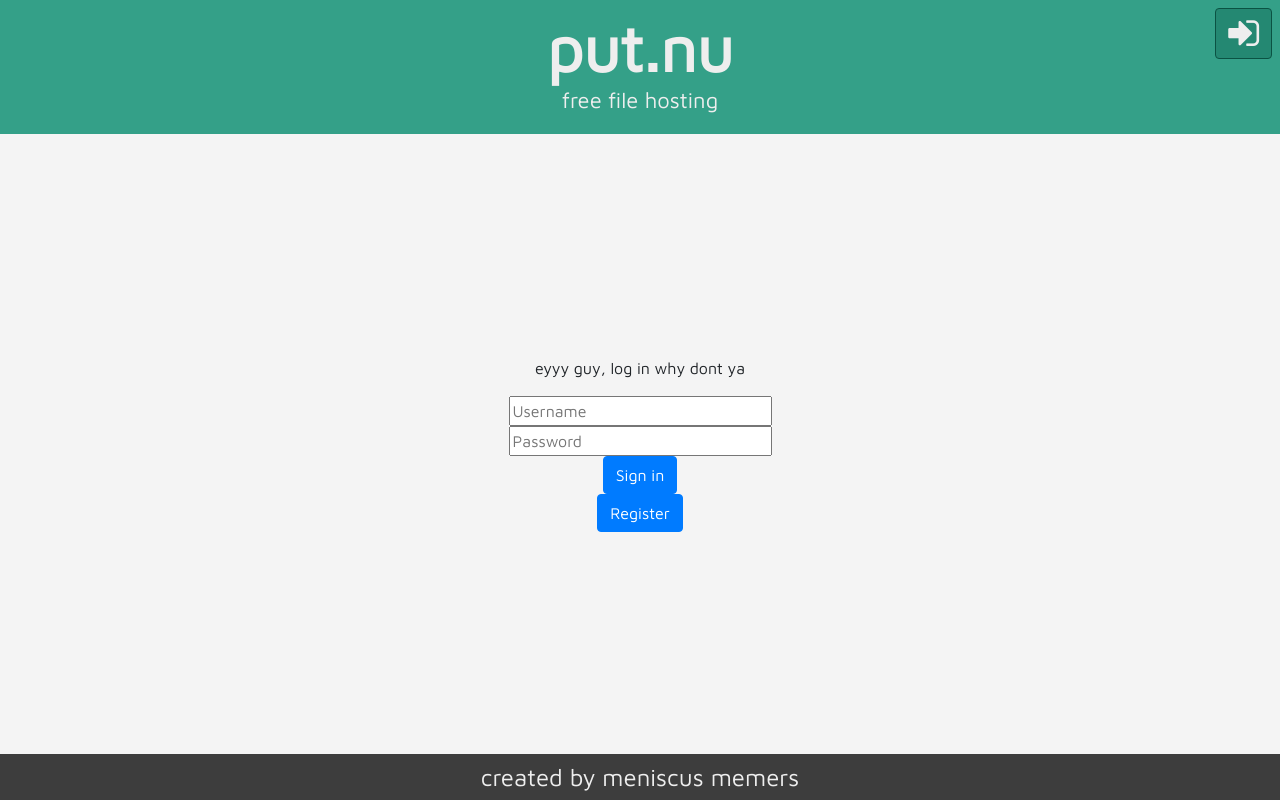
After one commit to cory2067/put.nu, a Flask app: page /account in a window 1280 px wide. The commit adds this page. Run offline with Flask 2, Linux system fonts and the light colour scheme; some libraries are stand-ins or nearby versions.

Commit message:
Add login system, consolidate templates, add gitignore

```diff
--- a/app.py
+++ b/app.py
@@ -1,26 +1,116 @@
-from flask import Flask, abort, send_from_directory, redirect, render_template
+from flask import Flask, abort, send_from_directory, redirect, render_template, url_for, flash, request
+import flask_login
 import os
+import sqlite3 # If we get a real user base we should migrate to Postgres.
+from passlib.hash import pbkdf2_sha256
+
 
 app = Flask(__name__)
+# TODO: before release change secret key to an environment variable (and different value)
+app.config['SECRET_KEY'] = '\x9d\xbc]\xda\xda\x94\x9fs\x8f\x1b)#\xa8C\xecW\xfdC,%v\x1e\x0f\xd7'
 
 STORAGE_PATH = 'files'
 
+# Login manager init
+login_manager = flask_login.LoginManager()
+login_manager.init_app(app)
+
+class User(flask_login.UserMixin):
+	pass
+
+@login_manager.user_loader
+def user_loader(username):
+	user = User()
+	user.id = username
+	return user
+
+def logged_in():
+	if not flask_login.current_user.is_anonymous:
+		return True
+	return False
+
+
+# DB init
+conn = sqlite3.connect('putnu.db')
+c = conn.cursor()
+try:
+	c.execute('SELECT * FROM users')
+except sqlite3.OperationalError as e:
+	if 'no such table: users' in str(e):
+		print('Users table does not exist. Creating users table.')
+		c.execute('CREATE TABLE users(username TEXT, email TEXT, password TEXT)')
+		conn.commit()
+	else:
+		raise e
+conn.close()
+
+
 @app.route("/")
 def index():
-    return render_template('index.html')
+	print(url_for('login'))
+	return render_template('index.html', logged_in=logged_in())
 
 @app.route("/<path>")
 def fetch(path):
-    if not os.path.isfile(os.path.join(STORAGE_PATH, path)):
-        return resolve_link(path) #if not a file, try to resolve as shortened link
+	if not os.path.isfile(os.path.join(STORAGE_PATH, path)):
+		return resolve_link(path) #if not a file, try to resolve as shortened link
 
-    return send_from_directory(STORAGE_PATH, path)
+	return send_from_directory(STORAGE_PATH, path)
+
+@app.route('/account')
+def account():
+	if logged_in():
+		return render_template('index.html', logged_in=logged_in()) # Add account page later
+	return render_template('login.html')
+
+@app.route('/create_account', methods = ['POST'])
+def create_account():
+	with sqlite3.connect('putnu.db') as conn:
+		c = conn.cursor()
+		try:
+			email = request.form['email']
+		except KeyError:
+			email = ''
+		username = request.form['username']
+		password = request.form['password']
+		password2 = request.form['password2']
+
+		hashed_pass = pbkdf2_sha256.encrypt(password)
+
+		c.execute('INSERT INTO users VALUES (?, ?, ?)', [username, email, hashed_pass])
+		conn.commit()
+	flash('Account created!')
+	return redirect(url_for('account'))
+
+@app.route('/login', methods = ['POST'])
+def login():
+	with sqlite3.connect('putnu.db') as conn:
+		c = conn.cursor()
+		username = request.form['username']
+		password = request.form['password']
+
+		c.execute("SELECT password FROM users WHERE username = ?", [username])
+		hashed_pass = c.fetchone()
+
+		try:
+			if pbkdf2_sha256.verify(password, hashed_pass[0]):
+				user = User()
+				user.id = username
+				flask_login.login_user(user)
+				flash('Logged in successfully!')
+				return redirect(url_for('account'))
+			else:
+				flash('Incorrect username or password')
+				return redirect(url_for('account'))
+		except TypeError:
+			flash('Account does not exist')
+			return redirect(url_for('account'))
 
 def resolve_link(url): # link shortening
-    shortened = {'zucc': 'https://facebook.com'} #use a real db for this
-    if url in shortened:
-        return redirect(shortened[url])
-    abort(404)
+	shortened = {'zucc': 'https://facebook.com'} #use a real db for this
+	if url in shortened:
+		return redirect(shortened[url])
+	abort(404)
 
 if __name__ == "__main__":
-    app.run(host='127.0.0.1', port=8000)
+	app.run(host='127.0.0.1', port=8000)
--- /dev/null
+++ b/templates/layout.html
@@ -0,0 +1,68 @@
+<!DOCTYPE html>
+<html>
+<head>
+	<title>put.nu</title>
+	<meta charset="utf-8">
+    <meta name="viewport" content="width=device-width, initial-scale=1">
+	<meta name="theme-color" content="#34A088">
+	<meta name="description" content="Free file hosting and URL shortener.">
+	<meta name="keywords" content="hosting, file hosting, URL shortener, paste, upload">
+	<link rel="stylesheet" href="https://maxcdn.bootstrapcdn.com/bootstrap/4.0.0/css/bootstrap.min.css" crossorigin="anonymous">
+	<link rel="stylesheet" href="https://maxcdn.bootstrapcdn.com/font-awesome/4.7.0/css/font-awesome.min.css">
+	<link href='https://fonts.googleapis.com/css?family=Maven+Pro' rel='stylesheet' type='text/css'>
+	<link rel="stylesheet" type="text/css" href="{{url_for('static', filename='style.css')}}">
+	<script src="https://code.jquery.com/jquery-3.2.1.slim.min.js" crossorigin="anonymous"></script>
+	<script src="https://cdnjs.cloudflare.com/ajax/libs/popper.js/1.12.9/umd/popper.min.js" crossorigin="anonymous"></script>
+	<script src="https://maxcdn.bootstrapcdn.com/bootstrap/4.0.0/js/bootstrap.min.js" crossorigin="anonymous"></script>
+</head>
+
+<body>
+	{% with messages = get_flashed_messages() %}
+	  {% if messages %}
+		<div class="alert alert-danger">
+	    <ul class=flashes>
+	    {% for message in messages %}
+	      <li>{{ message }}</li>
+	    {% endfor %}
+	    </ul>
+		</div>
+	  {% endif %}
+	{% endwith %}
+	<div class="wrapper">
+		<header>
+			<h1>put.nu</h1>
+			<h3>free file hosting</h3>
+		</header>
+		<div id="panel">
+			{% if logged_in %}
+			<button type="button" class="btn btn-secondary" data-toggle="tooltip" data-placement="bottom" title="My files">
+				<i class="fa fa-folder"></i>
+			</button>
+			<button type="button" class="btn btn-secondary" data-toggle="tooltip" data-placement="bottom" title="My links">
+				<i class="fa fa-link"></i>
+			</button>
+			<button type="button" class="btn btn-secondary" data-toggle="tooltip" data-placement="bottom" title="Sign out">
+				<i class="fa fa-sign-out"></i>
+			</button>
+			{% else %}
+			<a href="/account"><button type="button" class="btn btn-secondary" data-toggle="tooltip" data-placement="bottom" title="Sign in">
+				<i class="fa fa-sign-in"></i>
+			</button></a>
+			{% endif %}
+		</div>
+		<main>
+			<div class="text-container">
+				{% block content %}
+				{% endblock %}
+			</div>
+		</main>
+		<footer>
+			<p>created by meniscus memers</p>
+		</footer>
+	</div>
+
+	<input id="file-upload" style="display: none" type="file" />
+	<script src="{{url_for('static', filename='index.js')}}"></script>
+</body>
+
+</html>
--- /dev/null
+++ b/templates/login.html
@@ -0,0 +1,28 @@
+{% extends "layout.html" %}
+
+{% block content %}
+	<p>eyyy guy, log in why dont ya</p>
+	<form action="/login" method="post">
+		<input required size=30 type="text" placeholder="Username" name="username">
+		<br>
+		<input required size=30 type="password" placeholder="Password" name="password">
+		<br>
+		<input class="btn btn-primary" type="submit" aria-expanded="false" value="Sign in" aria-controls="collapseExample">
+	</form>
+	<button class="btn btn-primary" type="button" data-toggle="collapse" data-target="#signupContent" aria-expanded="false" aria-controls="signupContent">Register</button>
+	<div class="collapse" id="signupContent">
+		<div class="card card-block">
+			<form action="/create_account" method="post">
+				<input optional size=30 type="email" placeholder="Email (optional)" name="email">
+				<br>
+				<input optional size=30 type="text" placeholder="Username" name="username">
+				<br>
+				<input required size=30 type="password" placeholder="Password" name="password">
+				<br>
+				<input required size=30 type="password" placeholder="Reenter password" name="password2">
+				<br>
+				<input class="btn btn-primary" type="submit" value="Sign up">
+			</form>
+		</div>
+	</div>
+{% endblock %}
```
Also changed, not shown: templates/index.html (+3 -48 lines), 1 other file.
